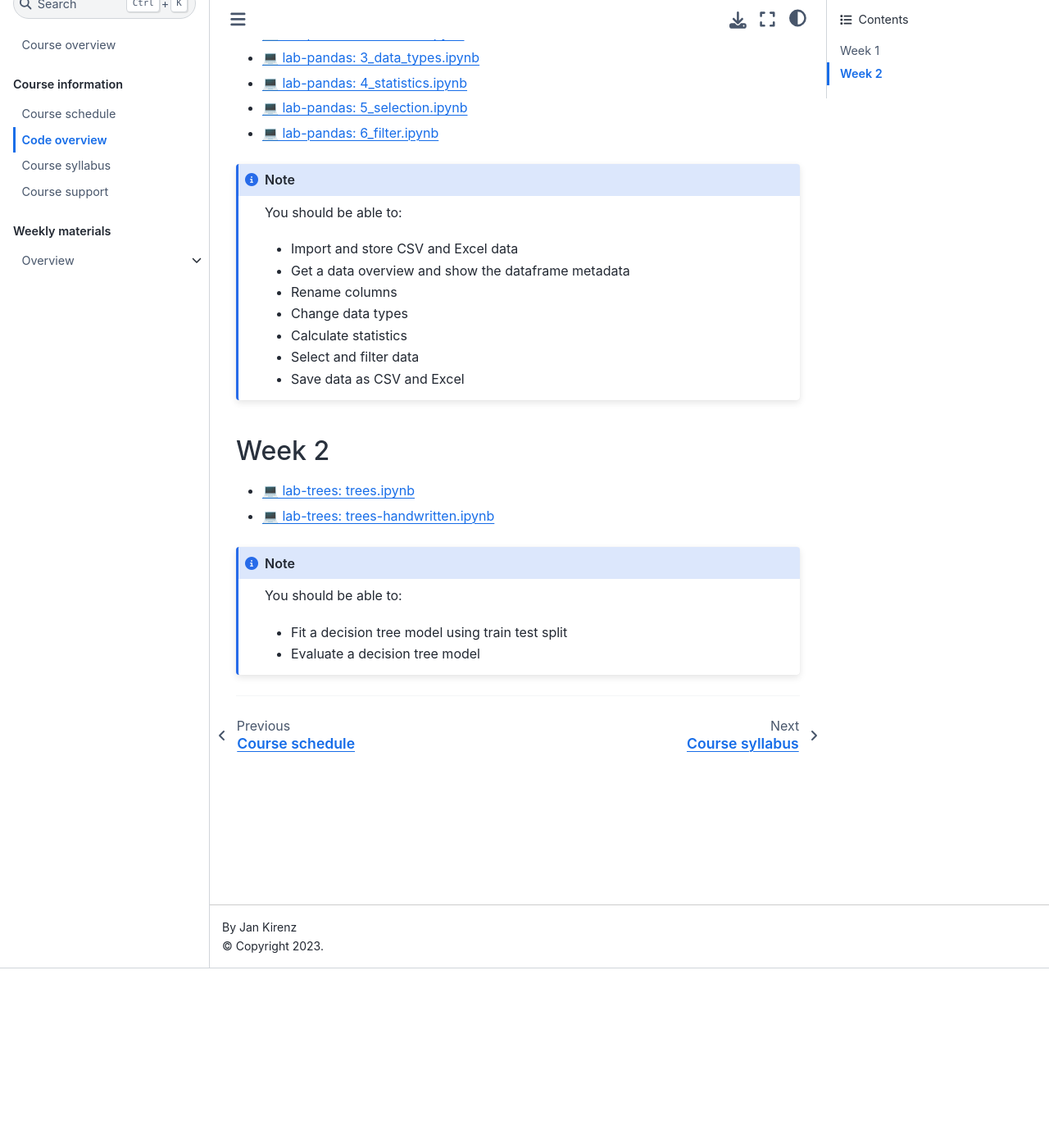
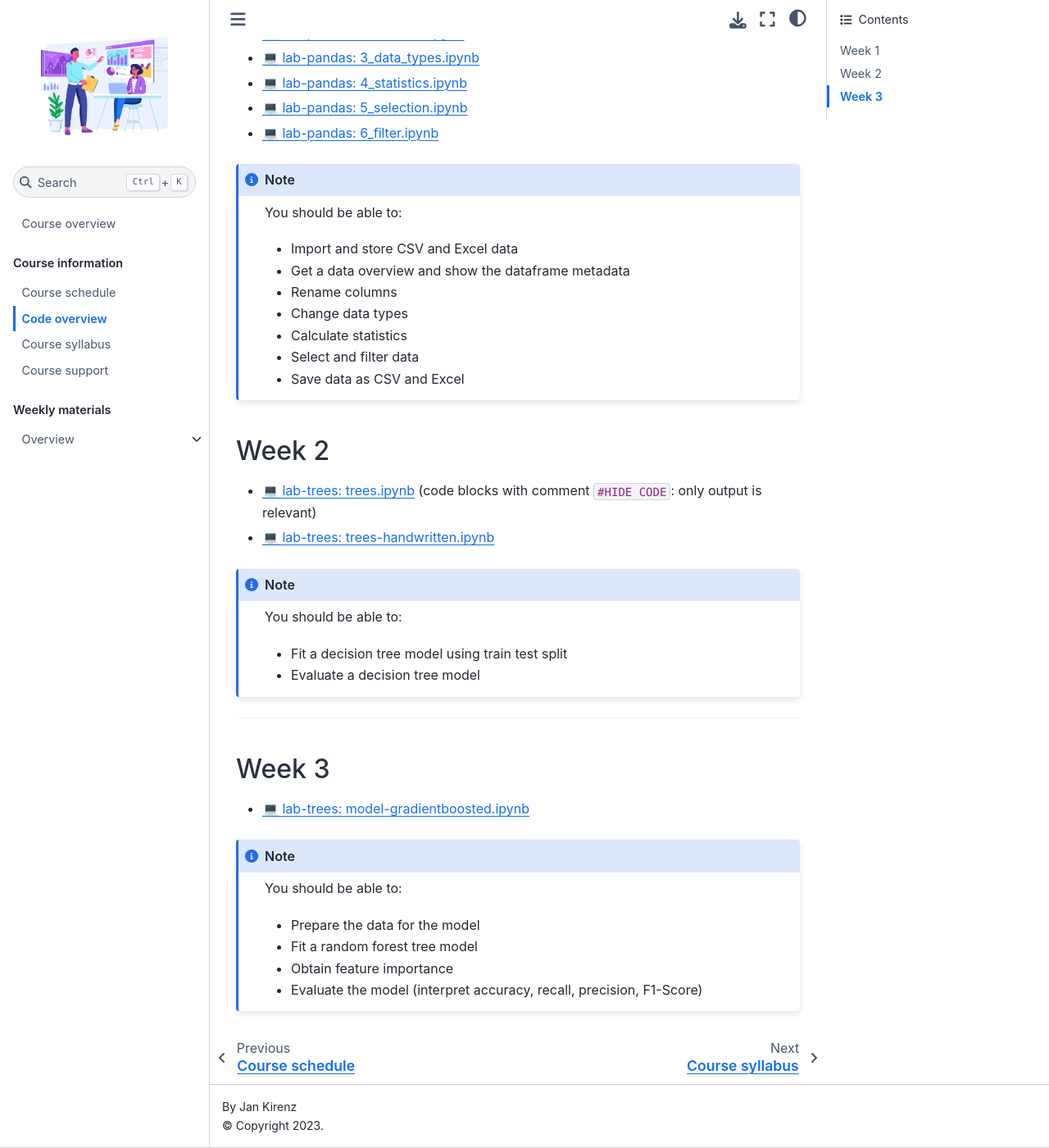
Before and after one commit to kirenz/om2, a Jupyter Book: the page built from docs/code-overview.md, in a window 1280 px wide and 1400 px high, scrolled down 219 px. Shown: the whole window at 82% size. Built offline with Jupyter Book 1.0.4 settings and Sphinx 7.4.7 and the Sphinx Book theme 1.1.4, drawn with Linux system fonts in a browser that asks for light colours; comment, search, counter and statistics services are not loaded.

Commit message:
Update code-overview.md

````diff
--- a/docs/code-overview.md
+++ b/docs/code-overview.md
@@ -26,7 +26,7 @@
 
 ## Week 2
 
-- [💻 lab-trees: trees.ipynb](https://colab.research.google.com/github/kirenz/lab-trees/blob/main/tutorial/trees.ipynb)
+- [💻 lab-trees: trees.ipynb](https://colab.research.google.com/github/kirenz/lab-trees/blob/main/tutorial/trees.ipynb) (code blocks with comment `#HIDE CODE`: only output is relevant)
 
 - [💻 lab-trees: trees-handwritten.ipynb](https://colab.research.google.com/github/kirenz/lab-trees/blob/main/tutorial/trees-handwritten.ipynb)
 
@@ -42,3 +42,18 @@
 
 
 ---
+
+## Week 3
+
+- [💻 lab-trees: model-gradientboosted.ipynb](https://colab.research.google.com/github/kirenz/lab-trees/blob/main/campaign/model-gradientboosted.ipynb)
+
+```{note}
+
+You should be able to:
+
+- Prepare the data for the model
+- Fit a random forest tree model
+- Obtain feature importance
+- Evaluate the model (interpret accuracy, recall, precision, F1-Score)
+
+```
````
